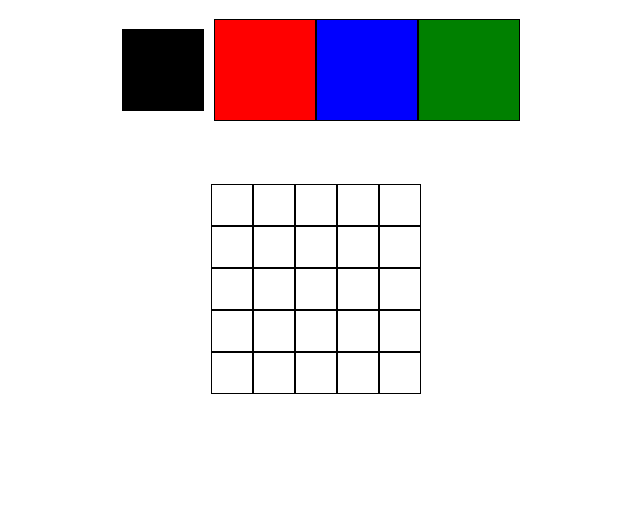
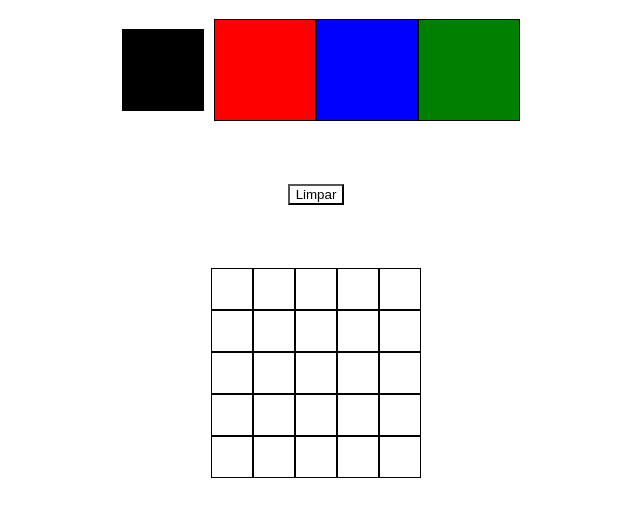
Before and after one commit to AlessandroFMello/Project-Pixels-Art, a website: page index.html in a window 1280 px wide. Shown: the part 61-578 px from the top of the page, without its empty margins (324-964 px from the left). Drawn offline with Linux system fonts and the light colour scheme.

Commit message:
Adiciona o botao limpar e implementa a funcao de limpar o quadro

```diff
--- a/scripts/script.js
+++ b/scripts/script.js
@@ -1,7 +1,6 @@
 function createElementByTagName(tagName, id) {
   const tag = document.createElement(`${tagName}`);
   tag.id = id;
-  document.body.appendChild(tag);
   return tag;
 }
 
@@ -40,6 +39,7 @@ function addEventListenerAll(element, events, fn) {
 function addPaintPixelProperty(pixel) {
   addEventListenerAll(pixel, 'click drag', () => {
     const selectedColor = document.querySelector('.selected');
+    pixel.className = 'pixel colored';
     pixel.style.backgroundColor = selectedColor.id;
   });
 }
@@ -72,6 +72,25 @@ function selectColor() {
   });
 }
 
+function addClearBoardProperty(button) {
+  button.addEventListener('click', () => {
+    const pixels = document.getElementsByClassName('colored');
+    for (let i = 0; i < pixels.length; i += 1) {
+      pixels[i].style.backgroundColor = 'white';
+    }
+  });
+}
+
+function addClearBoardButton() {
+  const button = createElementByTagName('button', 'clear-board');
+  const btnBoard = createElementByTagName('div', 'button-board');
+  // addClearBoardProperty(button);
+  addClearBoardProperty(button);
+  button.innerText = 'Limpar';
+  document.body.appendChild(btnBoard);
+  btnBoard.appendChild(button);
+}
+
 function createPixelArt() {
   createTitle();
   createColorPalette();
@@ -79,6 +98,7 @@ function createPixelArt() {
   createColor('red');
   createColor('blue');
   createColor('green');
+  addClearBoardButton();
   addBoard();
   addPixels();
   selectColor();
--- a/styles/style.css
+++ b/styles/style.css
@@ -9,13 +9,13 @@
   width: 100px;
   height: 100px;
   display: inline-block;
-  float: left;
 }
 
 .pixel {
   border-width: 1px;
   border-style: solid;
   border-color: black;
+  background-color: white;
   width: 40px;
   height: 40px;
   float: left;
@@ -25,6 +25,13 @@
   margin: 10px;
   width: 80px;
   height: 80px;
+}
+
+#button-board {
+  padding-top: 5%;
+  text-align: center;
+  margin-left: auto;
+  margin-right: auto;
 }
 
 #pixel-board {
```
Also changed, not shown: cypress/screenshots/project.spec.js/10 - Faça o quadro de pixels ter seu tamanho definido pelo usuário -- Verifica se existe um botão com o id `generate-board` (failed).png (added), cypress/screenshots/project.spec.js/10 - Faça o quadro de pixels ter seu tamanho definido pelo usuário -- Verifica se existe um input com o id `board-size` (failed).png (added), cypress/screenshots/project.spec.js/2 - Adicione à página uma paleta de quatro cores distintas -- Verifica se a paleta lista todas as cores disponíveis para utilização, lado a lado (failed).png, cypress/screenshots/project.spec.js/9 - Crie um botão que, ao ser clicado, limpa o quadro preenchendo a cor de todos seus pixels com branco -- Verifica se o botão tem o `id` denominado `clear-board` (failed).png (deleted), cypress/screenshots/project.spec.js/9 - Crie um botão que, ao ser clicado, limpa o quadro preenchendo a cor de todos seus pixels com branco -- Verifica se o texto do botão é 'Limpar' (failed).png (deleted), 2 other files.
